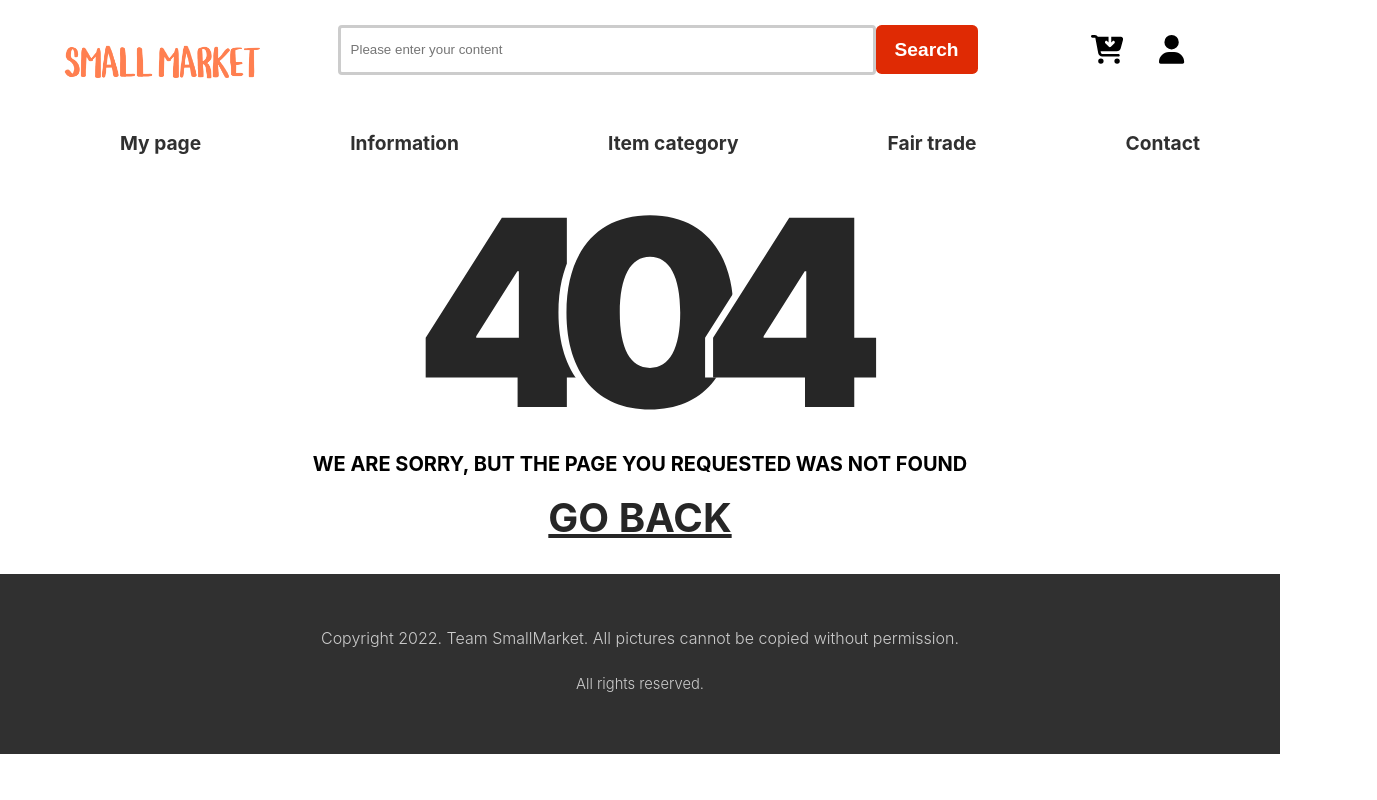
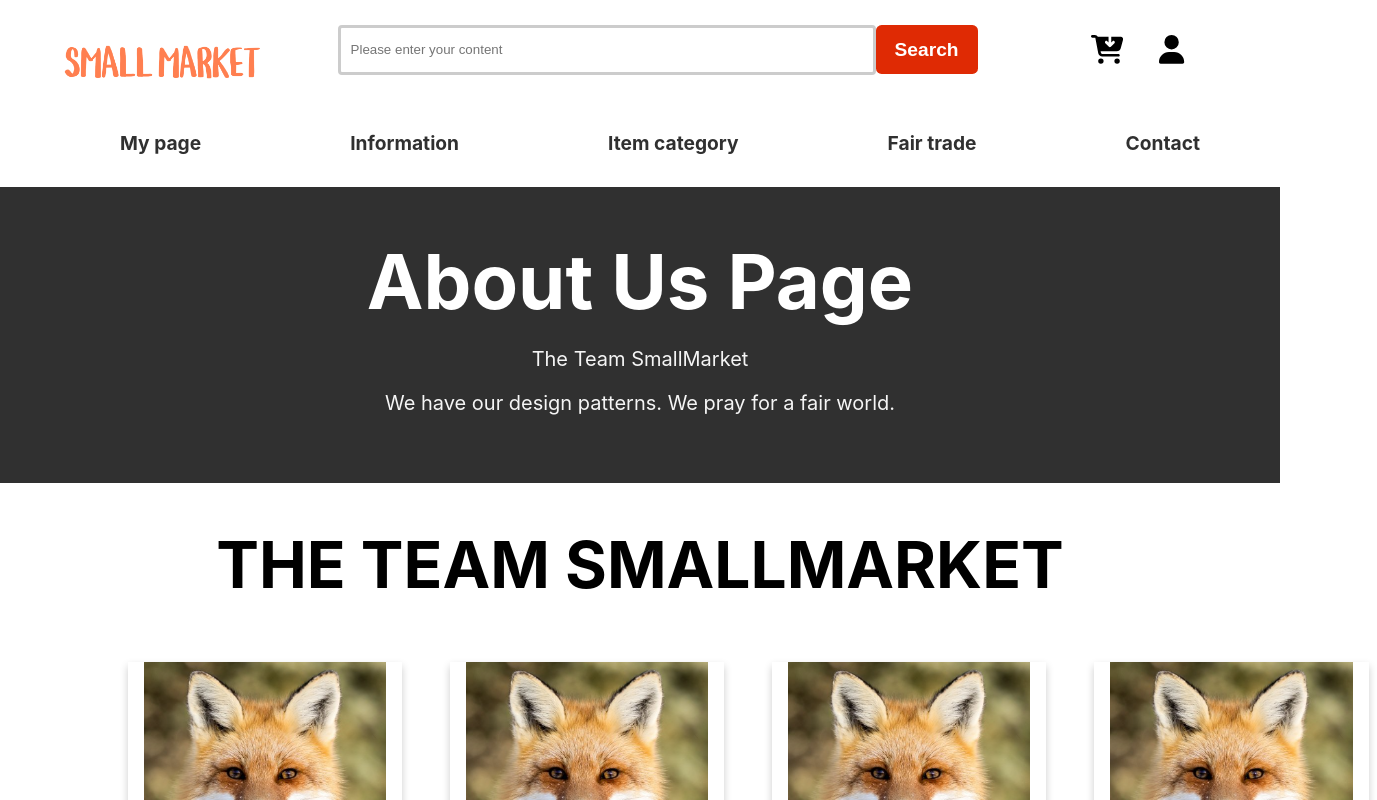
Before and after one commit to hovelopin/SmallMarket, a React (Create React App) app: page /contact in a window 1280 px wide. Shown: the top 800 px of the page, 1377 px wide, since content can reach past the window. Built offline with nearby package versions, Linux system fonts and the light colour scheme.

Commit message:
Fix: CustomRouter 추가

```diff
--- a/src/components/router/customRouter.jsx
+++ b/src/components/router/customRouter.jsx
@@ -8,6 +8,7 @@ import CartContainer from "@components/UI/container/cartContainer"
 import ProductContainer from "@components/UI/container/productContainer"
 import DetailContainer from "@components/UI/container/detailContainer"
 import FairTradeContainer from "@components/UI/container/fairTradeContainer"
+import ContactContainer from "@components/UI/container/contactContainer"
 import NotFound from "@components/UI/container/NotFound"
 
 const CustomRouter = () => {
@@ -23,6 +24,7 @@ const CustomRouter = () => {
                 <Route exact path="/items" component={ProductContainer} />
                 <Route exact path="/detail" component={DetailContainer} />
                 <Route exact path="/about" component={FairTradeContainer} />
+                <Route exact path="/contact" component={ContactContainer} />
                 <Route component={NotFound} />
             </Switch>
         </Router>
```
